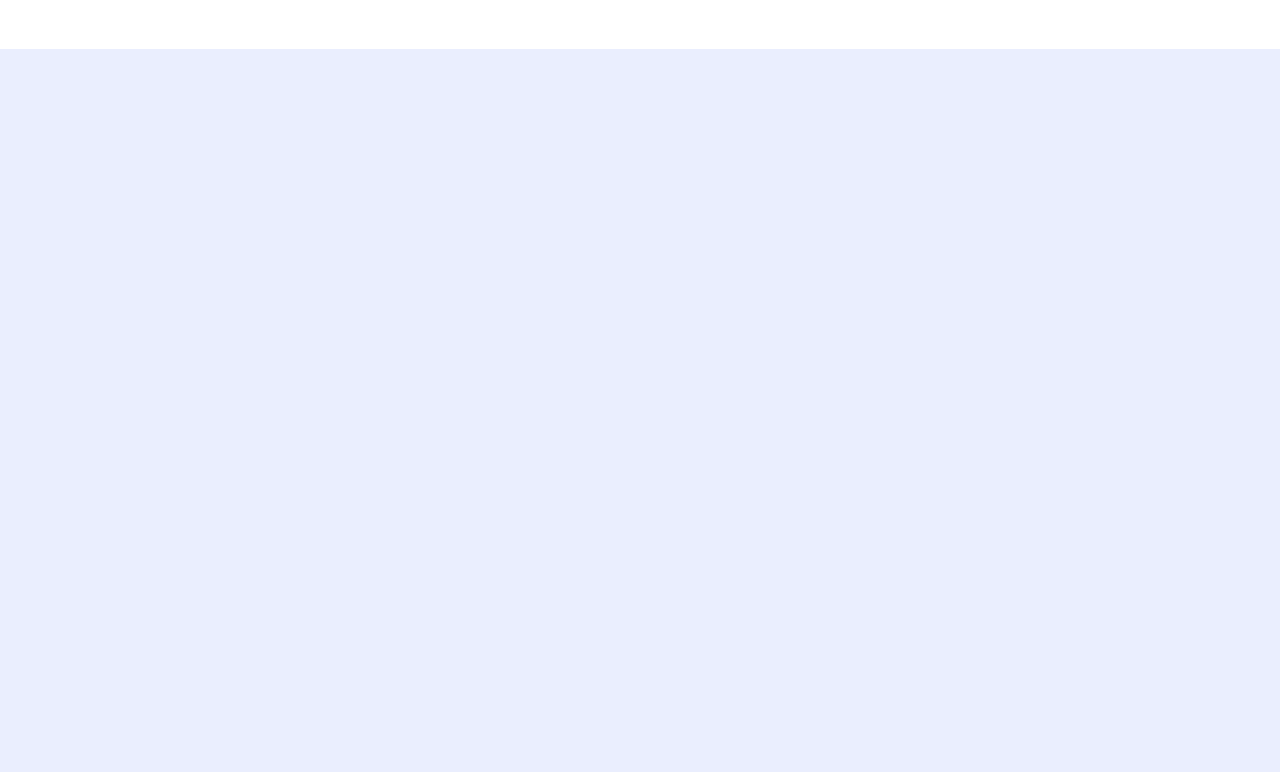
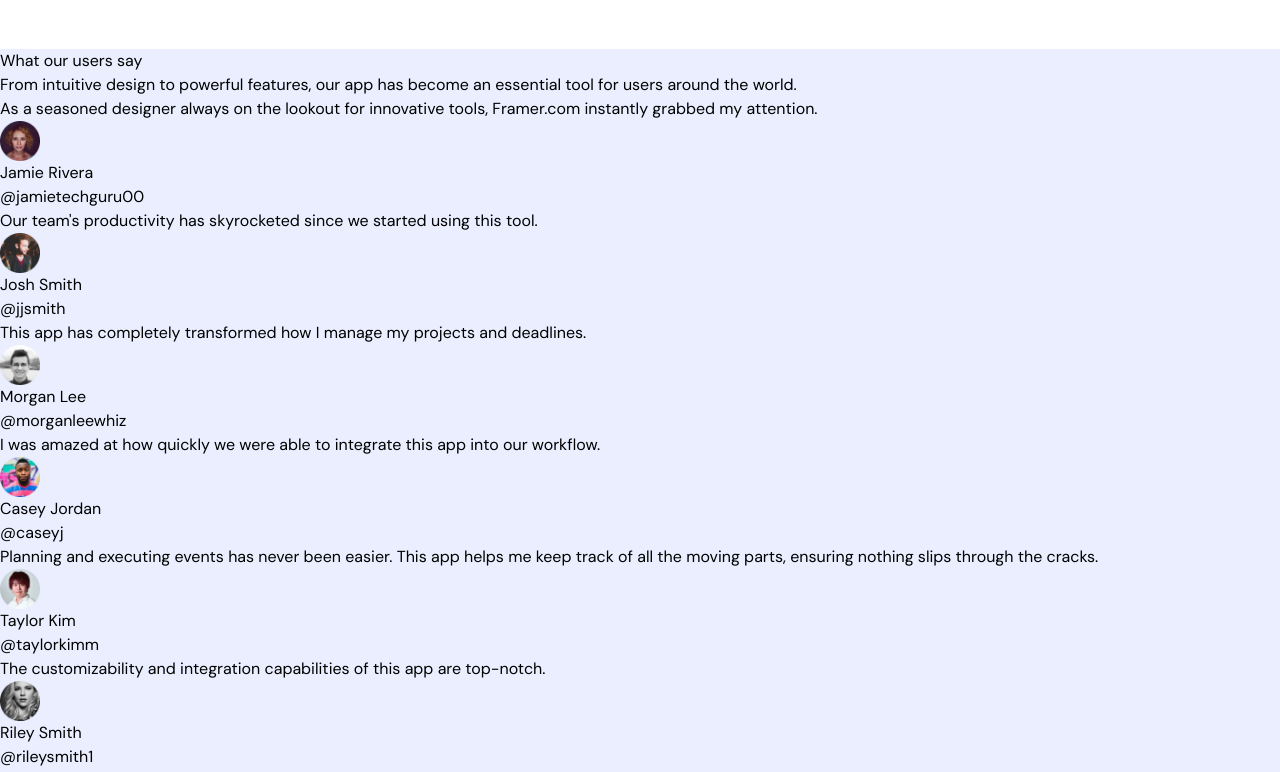
Before and after one commit to AhmedSaadRF/Light-SaaS-Landing-Page, a Next.js app: page / in a window 1280 px wide. Shown: the part 3160-3932 px from the top of the page. Before the commit the page ends 3209 px from the top, so only its background shows below. Built offline with nearby package versions, Linux system fonts and the light colour scheme.

Commit message:
Upload Project
Finish Testimonials Section

```diff
--- a/src/sections/Testimonials.tsx
+++ b/src/sections/Testimonials.tsx
@@ -7,6 +7,8 @@ import avatar6 from "@/assets/avatar-6.png";
 import avatar7 from "@/assets/avatar-7.png";
 import avatar8 from "@/assets/avatar-8.png";
 import avatar9 from "@/assets/avatar-9.png";
+import Image from "next/image";
+import { twMerge } from "tailwind-merge";
 
 const testimonials = [
   {
@@ -65,6 +67,44 @@ const testimonials = [
   },
 ];
 
+const firstColumn = testimonials.slice(0, 3)
+const secondColumn = testimonials.slice(3, 6)
+const thirdColumn = testimonials.slice(6, 9)
+
+const TestimonialsColumn = (props: { className?: string; testimonials: typeof testimonials }) => (
+  <div>
+    {props.testimonials.map(({ text, imageSrc, name, username }) => (
+      <div key={text}>
+        <div>{text}</div>
+        <div>
+          <Image src={imageSrc} alt={name} width={40} height={40} />
+          <div>
+            <div>{name}</div>
+            <div>{username}</div>
+          </div>
+        </div>
+      </div>
+    ))}
+  </div>
+);
+
 export const Testimonials = () => {
-  return null;
+  return (
+    <section>
+      <div>
+        <div>
+          <div>
+            <div></div>
+          </div>
+          <h2>What our users say</h2>
+          <p>From intuitive design to powerful features, our app has become an essential tool for users around the world.</p>
+        </div>
+        <div>
+          <TestimonialsColumn testimonials={firstColumn} />
+          <TestimonialsColumn testimonials={secondColumn} />
+          <TestimonialsColumn testimonials={thirdColumn} />
+        </div>
+      </div>
+    </section>
+  );
 };
```
